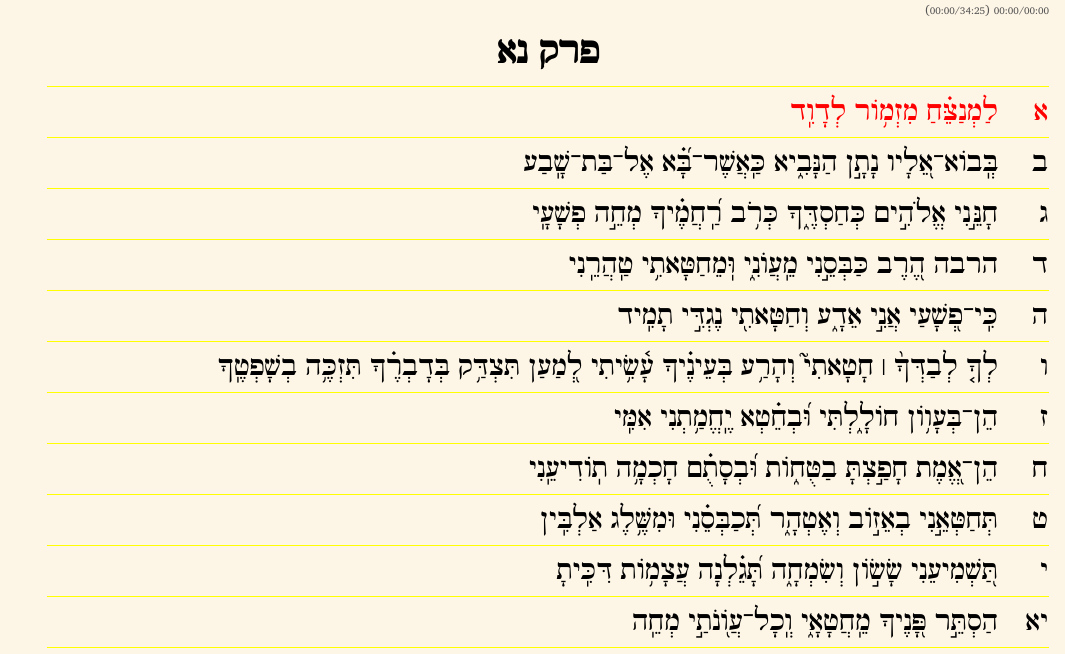
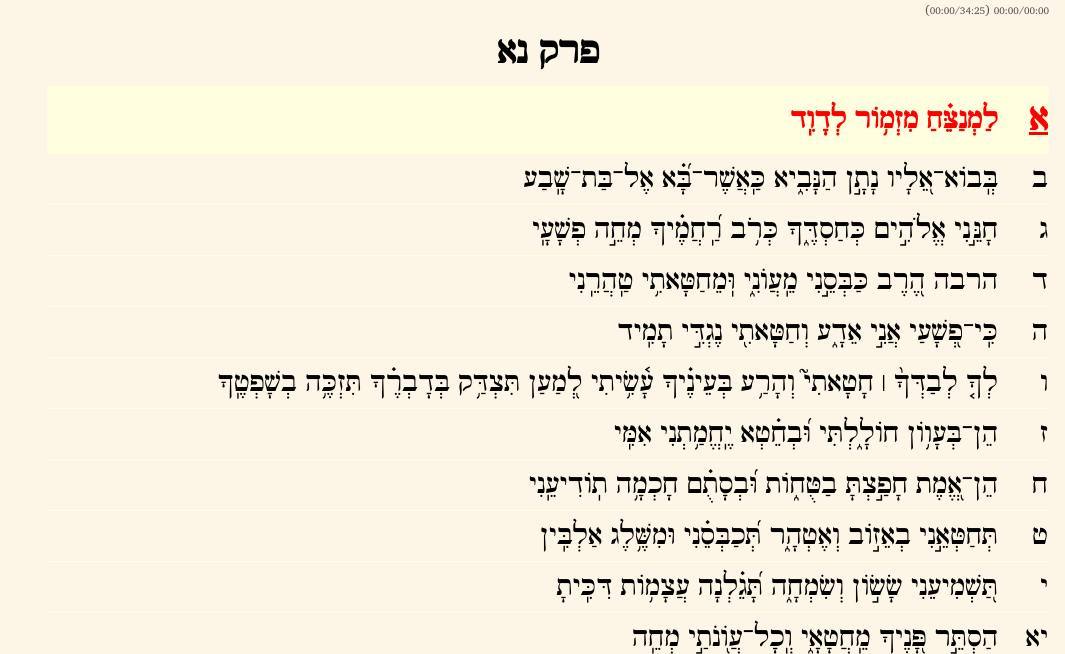
Before and after one commit to ariglasser/tehilim, a website: page html/index.html in a window 1280 px wide. Shown: the part 109-763 px from the top of the page, without its empty margins (215-1280 px from the left). Drawn offline with Linux system fonts and the light colour scheme.

Commit message:
fix highlight

```diff
--- a/html/index.css
+++ b/html/index.css
@@ -35,8 +35,8 @@ td {
     padding: 1px;
     border-left: none;
     border-right: none;
-    border-top: 1px solid yellow;
-    border-bottom: 1px solid yellow;
+    border-top: 1px solid lightyellow;
+    border-bottom: 1px solid lightyellow;
     font-size: x-large;
     line-height: 2em;
 }
@@ -185,6 +185,13 @@ label {
 
 .highlight {
     color: red;
+    font-weight: bold;
+    background: lightyellow;
+}
+
+.highlight .row_num{
+    font-size: xx-large;
+    text-decoration: underline;
 }
 
 .downloadFixedTimes {
```
